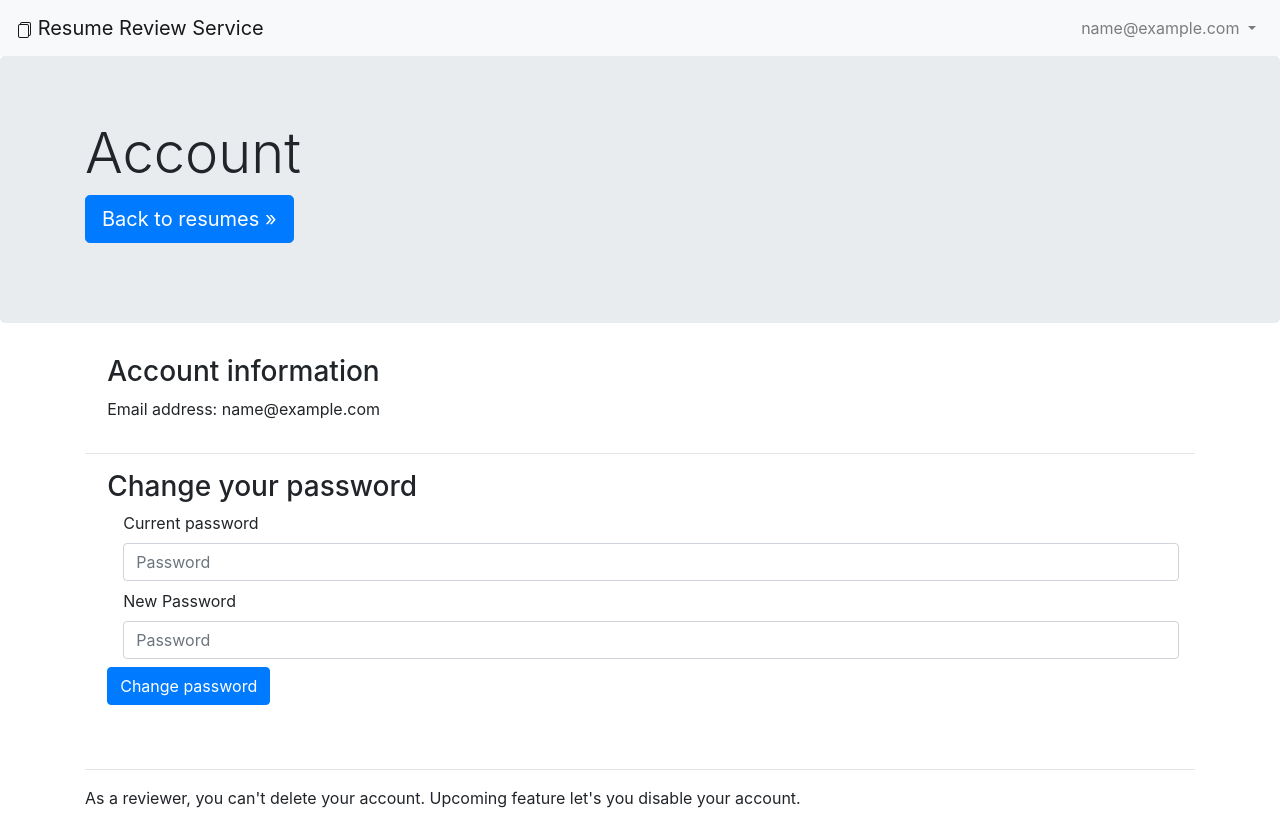
After one commit to nameisxi/resume-review-service, a Flask app: page /account/ in a window 1280 px wide. The commit adds this page. Run offline with Flask 2, Linux system fonts and the light colour scheme; the visitor is signed in with stand-in values (Sample User, id 1); some libraries are stand-ins or nearby versions.

Commit message:
Added an account page and validation to all fields in the app

```diff
--- a/app.py
+++ b/app.py
@@ -17,6 +17,7 @@ def load_configs(app):
     app.config["SQLALCHEMY_TRACK_MODIFICATIONS"] = False
     # File saving configs
     app.config['UPLOAD_FOLDER'] = './resumes/'
+    app.config['MAX_CONTENT_LENGTH'] = 5 * 1000 * 1000
 
     db = SQLAlchemy(app)
 
@@ -49,18 +50,30 @@ def sign_in(email, reviewer):
 
     return redirect("/")
 
-def validate_credentials(email, password):
+def validate_credentials(email, password, account_type):
     """
         Validates weather given email and password
         can be used to create a new account. If yes,
         this function returns a None. If not okay,
         it returns an error message.
     """
-    if not email.strip():
+    if email.strip is None:
         return "Invalid email address"
 
-    if not password.strip():
+    if password is None:
         return "Invalid password"
+
+    if account_type is None:
+        return "Invalid account type"
+
+    if account_type != "0" and account_type != "1":
+        return "Invalid account type"
+
+    if len(email) > 1000:
+        return "Email address too long. Max length: 1000 characters"
+
+    if len(password) > 1000:
+        return "Password address too long. Max length: 1000 characters"
 
     sql = "SELECT password FROM users WHERE email=:email"
     result = db.session.execute(sql, {"email":email})
@@ -74,29 +87,128 @@ def validate_credentials(email, password):
 def check_credentials(email, password):
     """
         Checks weather given email and password
-        can be used to login. If yes, this
+        can be used to sign in. If yes, this
         function returns a None. If not okay,
         it returns an error message.
     """
 
-    if not email:
+    if email is None:
         return "Invalid email address", None
 
-    if not password:
+    if password is None:
         return "Invalid password", None
+
+    if len(email) > 1000:
+        return "Email address too long. Max length: 1000 characters"
+
+    if len(password) > 1000:
+        return "Password address too long. Max length: 1000 characters"
 
     sql = "SELECT password, reviewer FROM users WHERE email=:email"
     result = db.session.execute(sql, {"email":email}).fetchone()
 
     if result == None:
-        return "Invalid username", None
+        return "Wrong username", None
     else:
         hash_value = result[0]
         reviewer = result[1]
-        if check_password_hash(hash_value,password):
+        if check_password_hash(hash_value, password):
             return None, reviewer
         else:
-            return "Invalid password", None
+            return "Wrong password", None
+
+def validate_password_change(current_password, new_password):
+    """
+        Validates weather password change can be made.
+        If yes, this function returns a None. If not okay,
+        it returns an error message.
+    """
+    if current_password is None:
+        return "Invalid current password"
+
+    if new_password is None:
+        return "Invalid new password"
+
+    if len(current_password) > 1000:
+        return "Current password address too long. Max length: 1000 characters"
+
+    if len(new_password) > 1000:
+        return "New password address too long. Max length: 1000 characters"
+
+    if current_password == new_password:
+        return "Current password and new password are the same. Please input different passwords."
+
+    sql = "SELECT password FROM users WHERE id=:user_id"
+    result = db.session.execute(sql, {"user_id":session.get("user_id")}).fetchone()
+
+    hash_value = result[0]
+    if check_password_hash(hash_value, current_password):
+        return None
+    else:
+        return "Wrong current password"
+
+def change_password(new_password):
+    sql = """
+            UPDATE users
+            SET password = :new_password
+            WHERE id = :user_id
+        """
+
+    hash_value = generate_password_hash(new_password)
+
+    db.session.execute(sql, {"new_password":hash_value,"user_id":session.get("user_id")})
+    db.session.commit()
+
+def delete_account():
+    """
+        Deletes user's account. Not designed - purposefully - to delete reviewer's account.
+        For reviewer's account disabling, see disable_account().
+    """
+
+    user_id = session.get("user_id")
+
+    # TODO: add ratings deletion
+    #ratings_sql = """"""
+
+    # Deletes all messages related to the resumes associated with the current user_id that's about to get deleted
+    messages_sql = """
+                    DELETE FROM messages
+                    WHERE sender_id = :user_id
+                    OR EXISTS(
+                        SELECT * FROM resumes
+                        WHERE resumes.user_id = :user_id
+                        AND messages.resume_id = resumes.id
+                    )
+                    """
+    db.session.execute(messages_sql, {"user_id": user_id})
+    db.session.commit()
+
+    # Deletes all resumes associated with the current user_id
+    resumes_sql = """
+                    DELETE FROM resumes
+                    WHERE user_id = :user_id
+                    """
+    db.session.execute(resumes_sql, {"user_id": user_id})
+    db.session.commit()
+
+    # Deletes all users associated with the current user_id
+    print(user_id)
+    users_sql = """
+                    DELETE FROM users
+                    WHERE id = :user_id
+                """
+    db.session.execute(resumes_sql, {"user_id": user_id})
+    db.session.commit()
+
+def disable_account():
+    """
+        Disables reviewer's account. This is a kind of a soft deletion method, as deleting reviewer's account could cause lots of trouble.
+        This way we can communicate to the user, that the reviewer that they used to communicate with, is no longer active.
+        This way we also won't face optimization problems, such as multiple reviewers deleting their accounts, and few reviewers getting huge
+        review loads, while new reviewers could start from scratch.
+    """
+    pass
+
 
 def fetch_resumes(email, reviewer):
     if not email:
@@ -150,20 +262,21 @@ def upload_resume(request):
 
     if resume and allowed_filename(resume.filename):
         filename = f"{session.get('email')}_{time.time()}_identifier_{resume.filename}"
+        if len(filename) > 1000:
+            filename = f"{session.get('email')}_{time.time()}_identifier_{resume.filename[-500:]}"
+
         filename = secure_filename(filename)
         file_address = os.path.join(app.config['UPLOAD_FOLDER'], filename)
-
         resume.save(file_address)
 
-        user_id = db.session.execute("SELECT id FROM users WHERE email = :email", {"email": session.get('email')}).fetchone()[0]
         # By using ORDER BY random() LIMIT 1, a random reviewer will be picked
         reviewer_id =  db.session.execute("SELECT id FROM users WHERE reviewer = true ORDER BY random() LIMIT 1").fetchone()[0]
 
         sql = """
-                   INSERT INTO resumes (user_id,reviewer_id,file_address,name) VALUES (:user_id,:reviewer_id,:file_address,:name)
-                """
+                INSERT INTO resumes (user_id,reviewer_id,file_address,name) VALUES (:user_id,:reviewer_id,:file_address,:name)
+            """
 
-        db.session.execute(sql, {"user_id": user_id, "reviewer_id": reviewer_id, "file_address": file_address, "name": filename})
+        db.session.execute(sql, {"user_id": session.get("user_id"), "reviewer_id": reviewer_id, "file_address": file_address, "name": filename})
         db.session.commit()
 
         return redirect("/resumes")
@@ -186,6 +299,11 @@ def fetch_messages(resume_id):
     return messages
 
 def save_message(resume_id, message):
+    if len(message) > 15000:
+        # Getting a single message this long (equivalent of 500x, 30 character long, words) is highly unlikely,
+        # so I'll just cut it if it gets past this point
+        message = message[:15000]
+
     sender_id = db.session.execute("SELECT id FROM users WHERE email = :email", {"email": session.get('email')}).fetchone()[0]
 
     sql = "INSERT INTO messages (sender_id,resume_id,message) VALUES (:sender_id,:resume_id,:message)"
@@ -227,7 +345,6 @@ def send_message(resume_id):
 
     return redirect("/")
 
-
 @app.route("/resumes/<int:resume_id>", methods=['GET'])
 def resume_view(resume_id):
     if session.get('email'):
@@ -247,9 +364,8 @@ def resume_view(resume_id):
 
 @app.route("/uploads/<path:file_address>", methods=['GET'])
 def serve_resume(file_address):
-    file_address = f"./{file_address}"
-
     if session.get("email"):
+        file_address = f"./{file_address}"
         resumes = fetch_resumes(session.get('email'), session.get('reviewer'))
 
         for resume in resumes:
@@ -260,24 +376,83 @@ def serve_resume(file_address):
 
     return redirect("/")
 
+@app.route("/account/", methods=['GET'])
+def account():
+    if session.get("email"):
+        if session.get("password-change-success"):
+            success = session["password-change-success"]
+            del session["password-change-success"]
+
+            return render_template("account.html", success=success)
+
+        if session.get("password-change-error"):
+            error = session["password-change-error"]
+            del session["password-change-error"]
+
+            return render_template("account.html", error=error)
+
+        return render_template("account.html")
+
+    return redirect("/")
+
+@app.route("/change-password/<int:user_id>", methods=['POST'])
+def password(user_id):
+    if session.get("user_id") and session.get("user_id") == user_id:
+        current_password = request.form["current-password"].strip()
+        new_password = request.form["new-password"].strip()
+
+        error = validate_password_change(current_password, new_password)
+
+        if error is None:
+            change_password(new_password)
+            session["password-change-success"] = "Password successfully changed."
+            return redirect("/account")
+
+        session["password-change-error"] = error
+        return redirect("/account")
+
+    return redirect("/")
+
+@app.route("/change-password/<int:user_id>", methods=['GET'])
+def password_attempt():
+    if session.get("email"):
+        return redirect("/account")
+    return redirect("/")
+
+@app.route("/delete-account/<int:user_id>", methods=['POST'])
+def del_account(user_id):
+    print("Toimii")
+    if session.get("user_id") and session.get("user_id") == user_id:
+        print("TOimii 2")
+        delete_account()
+        return redirect("/signout")
+
+    return redirect("/")
+
 @app.route("/signup", methods=['GET'])
 def signup_template():
     return render_template("signup.html")
 
 @app.route("/signup", methods=["POST"])
 def signup():
+    if session.get("email"):
+        return redirect("/signout")
+
     email = request.form["email"].lower().strip()
     password = request.form["password"].strip()
-    user_type = request.form["user-type"]
+    account_type = request.form["account-type"].strip()
 
-    error = validate_credentials(email, password)
+    error = validate_credentials(email, password, account_type)
 
     if error is None:
-        return create_account(email, password, user_type == "1")
+        return create_account(email, password, account_type == "1")
     return render_template("signup.html", error=error)
 
 @app.route("/signin", methods=["POST"])
 def signin():
+    if session.get("email"):
+        return redirect("/signout")
+
     email = request.form["email"].lower().strip()
     password = request.form["password"].strip()
 
--- /dev/null
+++ b/templates/account.html
@@ -0,0 +1,75 @@
+{% extends 'base.html' %}
+{% block content %}
+
+<div class="jumbotron">
+    <div class="container">
+        <h1 class="display-4" style="white-space: nowrap;text-overflow: ellipsis;overflow: hidden;">
+            Account
+        </h1>
+        <p><a class="btn btn-primary btn-lg" href="/resumes" role="button">Back to resumes »</a></p>
+    </div>
+</div>
+
+<div class="container">
+    <div class="row" style="margin-left: 2%;">
+        <h3 class="display-5" style="white-space: nowrap;text-overflow: ellipsis;overflow: hidden;">
+            Account information
+        </h3>
+    </div>
+    <div class="row" style="margin-left: 2%;">
+       <p>Email address: {{ session.email }}</p>
+    </div>
+
+    <hr>
+    <div class="row" style="margin-left: 2%;">
+        <h3 class="display-5" style="white-space: nowrap;text-overflow: ellipsis;overflow: hidden;">
+            Change your password
+        </h3>
+    </div>
+    <form action="/change-password/{{ session.user_id }}" method="POST" style="margin-left: 2%;">
+        <div class="form-group mx-sm-3 mb-2">
+          <label for="inputPassword">Current password</label>
+          <input type="password" class="form-control" placeholder="Password" name="current-password" maxlength="1000" required>
+        </div>
+        <div class="form-group mx-sm-3 mb-2">
+          <label for="inputPassword">New Password</label>
+          <input type="password" class="form-control" placeholder="Password" name="new-password" maxlength="1000" required>
+        </div>
+        <button type="submit" class="btn btn-primary">Change password</button>
+      </form>
+    <br>
+    <br>
+    <hr>
+    {% if session.reviewer %}
+      <p>As a reviewer, you can't delete your account. Upcoming feature let's you disable your account.</p>
+    {% else %}
+        <div class="row" style="margin-left: 2%;">
+            <!-- Delete account button that triggers the modal -->
+            <button type="button" class="btn btn-danger" data-toggle="modal" data-target="#deleteAccountModal">Delete Account</button>
+            <!-- Modal -->
+            <div class="modal fade" id="deleteAccountModal" tabindex="-1" role="dialog" aria-labelledby="exampleModalLabel" aria-hidden="true">
+                <div class="modal-dialog" role="document">
+                    <div class="modal-content">
+                        <div class="modal-header">
+                        <h5 class="modal-title" id="exampleModalLabel">Delete Account</h5>
+                        <button type="button" class="close" data-dismiss="modal" aria-label="Close">
+                            <span aria-hidden="true">&times;</span>
+                        </button>
+                        </div>
+                        <div class="modal-body">
+                            <p>Are you sure you want to delete your account? <br> This action can't be undone.</p>
+                        </div>
+                        <div class="modal-footer">
+                            <button type="button" class="btn btn-secondary" data-dismiss="modal">Close</button>
+                            <form action="/delete-account/{{ session.user_id }}" method="POST">
+                                <button type="submit" class="btn btn-danger">Delete Account</button>
+                            </form>
+                        </div>
+                    </div>
+                </div>
+            </div>
+        </div>
+    {% endif %}
+</div>
+
+{% endblock %}
--- a/templates/base.html
+++ b/templates/base.html
@@ -30,8 +30,7 @@
 								{{ session.email }}
 							</a>
 							<div class="dropdown-menu" aria-labelledby="navbarDropdown">
-								<a class="dropdown-item" href="/profile">TODO: Profile</a>
-								<a class="dropdown-item" href="/account">TODO: Account</a>
+								<a class="dropdown-item" href="/account">Account</a>
 								<div class="dropdown-divider"></div>
 								<a class="dropdown-item" href="/signout">Sign out</a>
 							</div>
@@ -39,6 +38,12 @@
 					</ul>
 				</div>
 			</nav>
+		{% endif %}
+
+		{% if success %}
+		<div class="alert alert-success" role="alert">
+			{{ success }}
+		</div>
 		{% endif %}
 
 		{% if error %}
--- a/templates/index.html
+++ b/templates/index.html
@@ -7,9 +7,9 @@
     </svg>
     <h1 class="h3 mb-3 font-weight-normal">Sign in</h1>
     <label for="inputEmail" class="sr-only">Email address</label>
-    <input type="email" id="inputEmail" class="form-control" placeholder="Email address" name="email" required="" autofocus="">
+    <input type="email" id="inputEmail" class="form-control" placeholder="Email address" name="email" required="" autofocus="" maxlength="1000">
     <label for="inputPassword" class="sr-only">Password</label>
-    <input type="password" id="inputPassword" class="form-control" placeholder="Password" name="password" required="">
+    <input type="password" id="inputPassword" class="form-control" placeholder="Password" name="password" required="" maxlength="1000">
     <button class="btn btn-lg btn-primary btn-block" type="submit">Sign in</button>
 </form>
 <p>No account? <a href="/signup">Sign up here</a>.</p>
```
Also changed, not shown: templates/signup.html (+4 -4 lines), templates/single_resume_view.html (+1 -10 lines), README.md.
